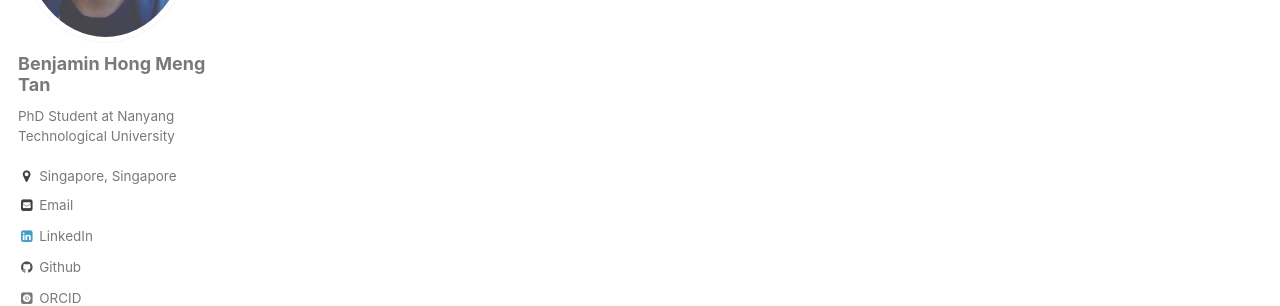
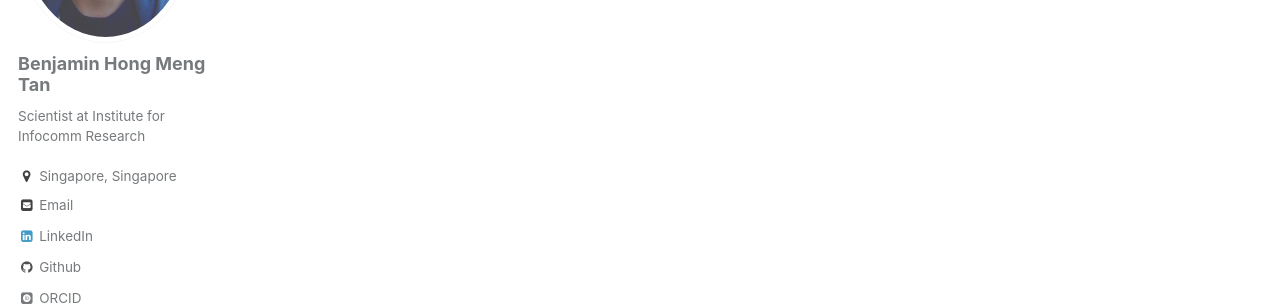
Before and after one commit to benjaminhmtan/benjaminhmtan.github.io, a Jekyll site: the page built from _pages/about.md, in a window 1280 px wide. Shown: the part 283-589 px from the top of the page. Built offline with Jekyll 4.4.1, drawn with Linux system fonts in a browser that asks for light colours; some web fonts are replaced.

Commit message:
update current job

```diff
--- a/_config.yml
+++ b/_config.yml
@@ -80,7 +80,7 @@ analytics:
 author:
   name             : "Benjamin Hong Meng Tan"
   avatar           : "benjamin.jpg"
-  bio              : "PhD Student at Nanyang Technological University"
+  bio              : "Scientist at Institute for Infocomm Research"
   location         : "Singapore, Singapore"
   employer         :
   googlescholar    : # "http://yourfullgooglescholarurl.com"
```
